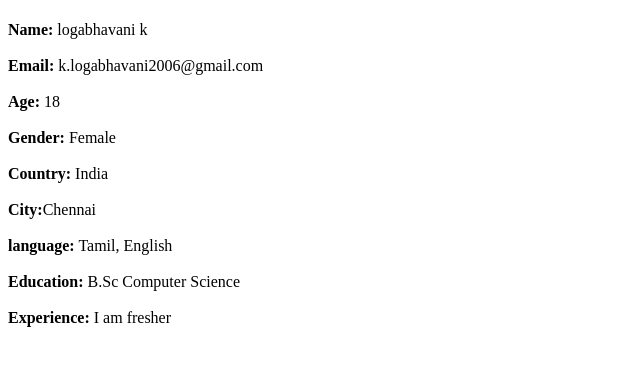
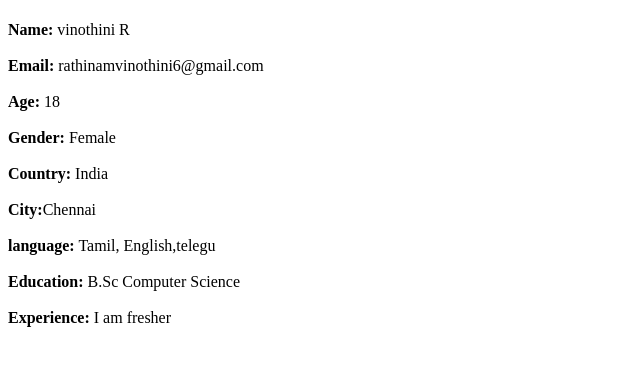
Before and after one commit to vinothiniguna/Vin, a plain HTML site: page index1.html in a window 1280 px wide. Shown: the part 59-424 px from the top of the page, without its empty margins (0-640 px from the left). Drawn offline with Linux system fonts and the light colour scheme.

Commit message:
Update index1.html

```diff
--- a/index1.html
+++ b/index1.html
@@ -8,10 +8,10 @@
 <body>
    <h1>Resume</h1>
    <form>
-       <label><b>Name:</b> logabhavani k</label>
+       <label><b>Name:</b> vinothini R</label>
        <br><br>
 
-       <label><b>Email:</b> k.logabhavani2006@gmail.com</label>
+       <label><b>Email:</b> rathinamvinothini6@gmail.com</label>
        <br><br>
 
        <label><b>Age:</b> 18</label>
@@ -25,7 +25,7 @@
 
        <label><b>City:</b>Chennai</label>
        <br><br>
-       <label><b>language:</b> Tamil, English</label>
+       <label><b>language:</b> Tamil, English,telegu</label>
        <br><br>
 
        <label><b>Education:</b>  B.Sc Computer Science</label>
```
